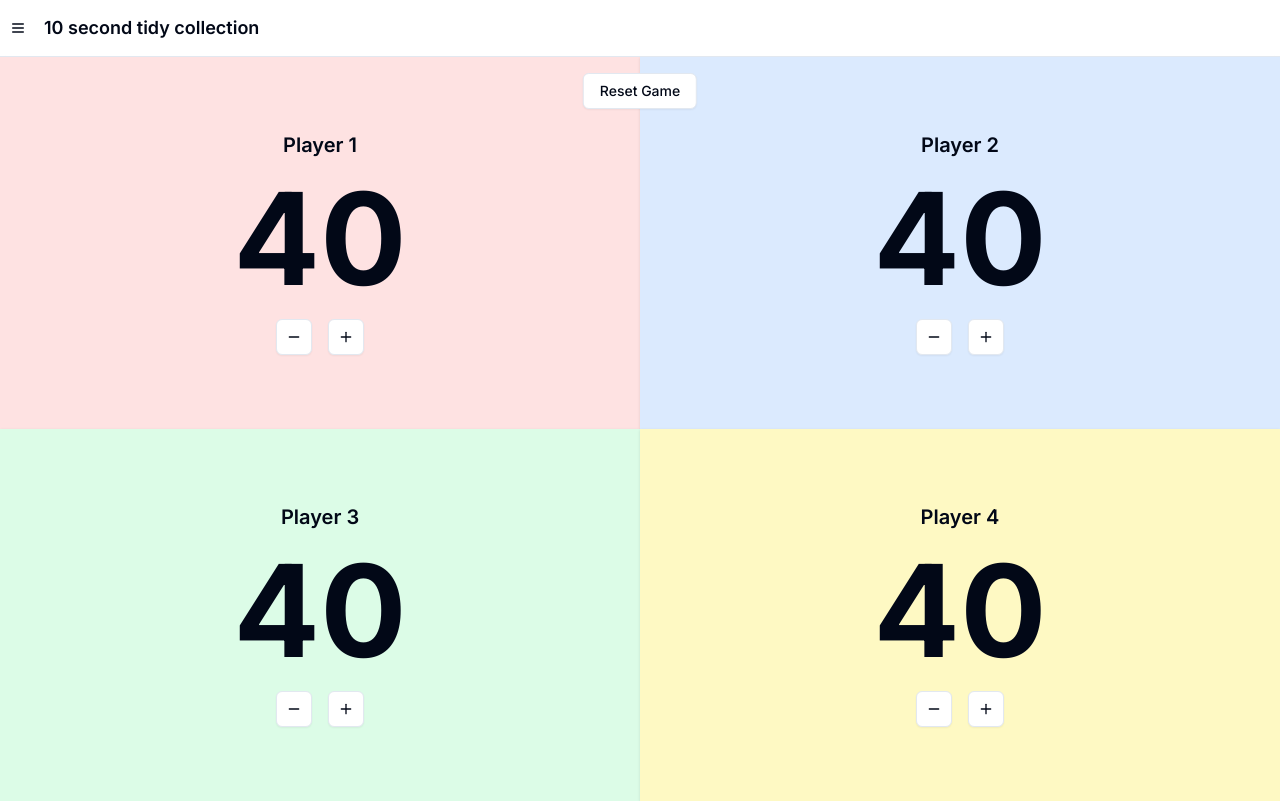
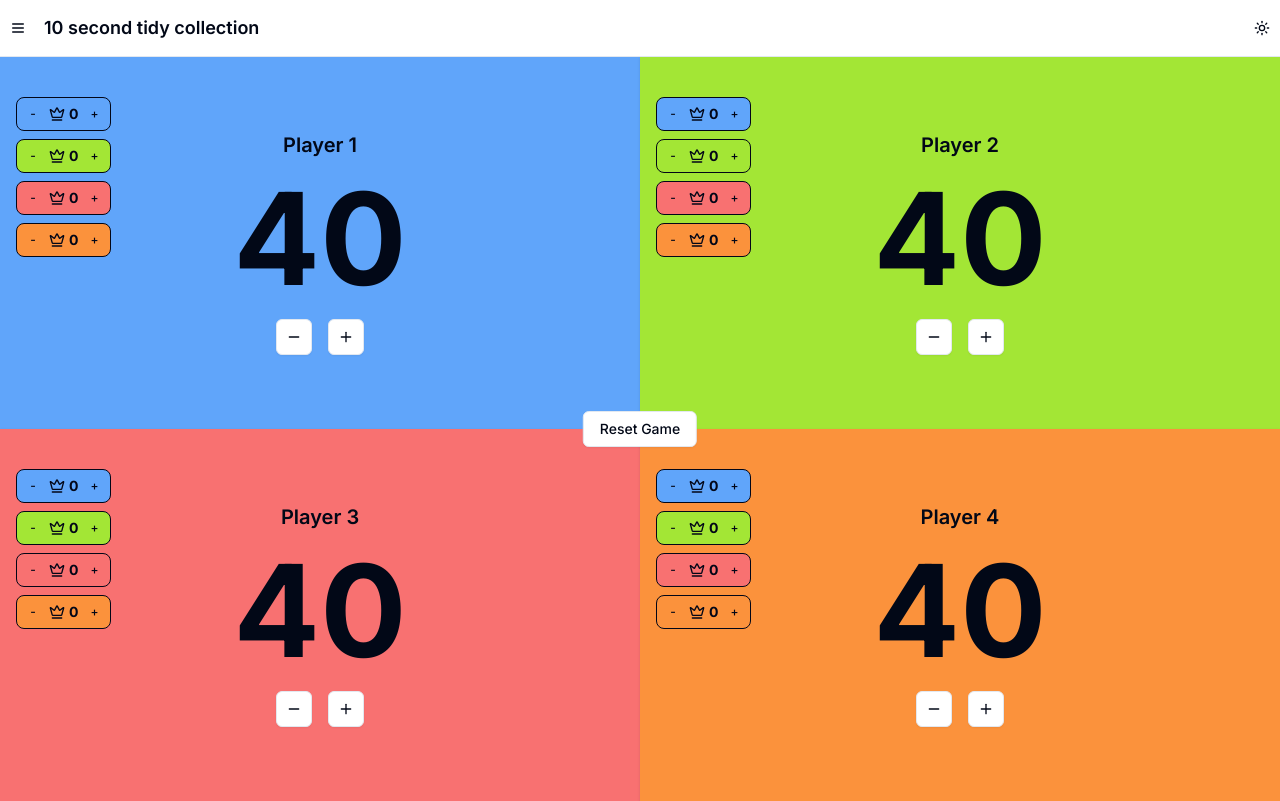
Before and after one commit to BennGraham/mealplan, a Next.js app: page /mtg-counter in a window 1280 px wide. Built offline with nearby package versions, Linux system fonts and the light colour scheme.

Commit message:
add commander damage, player colours

```diff
--- a/app/layout.tsx
+++ b/app/layout.tsx
@@ -1,28 +1,36 @@
-import type { Metadata } from "next"
-import { Inter } from "next/font/google"
-import "./globals.css"
-import { SiteHeader } from "@/components/site-header"
+import type { Metadata } from "next";
+import { Inter } from "next/font/google";
+import "./globals.css";
+import { SiteHeader } from "@/components/site-header";
+import { ThemeProvider } from "@/components/theme-provider";
 
-const inter = Inter({ subsets: ["latin"] })
+const inter = Inter({ subsets: ["latin"] });
 
 export const metadata: Metadata = {
   title: "Weekly Meal Planner",
   description: "Healthy, easy-to-make recipes generated weekly",
-}
+};
 
 export default function RootLayout({
   children,
 }: {
-  children: React.ReactNode
+  children: React.ReactNode;
 }) {
   return (
     <html lang="en">
       <body className={inter.className}>
-        <div className="relative min-h-screen bg-background">
-          <SiteHeader />
-          {children}
-        </div>
+        <ThemeProvider
+          attribute="class"
+          defaultTheme="system"
+          enableSystem
+          disableTransitionOnChange
+        >
+          <div className="relative min-h-screen bg-background">
+            <SiteHeader />
+            {children}
+          </div>
+        </ThemeProvider>
       </body>
     </html>
-  )
+  );
 }
--- a/app/mtg-counter/page.tsx
+++ b/app/mtg-counter/page.tsx
@@ -3,19 +3,114 @@ import { useState } from "react";
 import { Minus, Plus } from "lucide-react";
 import { Button } from "@/components/ui/button";
 import { Card, CardContent } from "@/components/ui/card";
+import { CommanderDamage } from "@/components/commander-damage";
+
+interface CmdDmg {
+  id: number;
+  damage: number;
+}
 
 interface Player {
   id: number;
   life: number;
+  cmd: CmdDmg[];
   color: string;
 }
 
 export default function MTGCounter() {
   const [players, setPlayers] = useState<Player[]>([
-    { id: 1, life: 40, color: "bg-red-100" },
-    { id: 2, life: 40, color: "bg-blue-100" },
-    { id: 3, life: 40, color: "bg-green-100" },
-    { id: 4, life: 40, color: "bg-yellow-100" },
+    {
+      id: 1,
+      life: 40,
+      cmd: [
+        {
+          id: 1,
+          damage: 0,
+        },
+        {
+          id: 2,
+          damage: 0,
+        },
+        {
+          id: 3,
+          damage: 0,
+        },
+        {
+          id: 4,
+          damage: 0,
+        },
+      ],
+      color: "bg-blue-400",
+    },
+    {
+      id: 2,
+      life: 40,
+      cmd: [
+        {
+          id: 1,
+          damage: 0,
+        },
+        {
+          id: 2,
+          damage: 0,
+        },
+        {
+          id: 3,
+          damage: 0,
+        },
+        {
+          id: 4,
+          damage: 0,
+        },
+      ],
+      color: "bg-lime-400",
+    },
+    {
+      id: 3,
+      life: 40,
+      cmd: [
+        {
+          id: 1,
+          damage: 0,
+        },
+        {
+          id: 2,
+          damage: 0,
+        },
+        {
+          id: 3,
+          damage: 0,
+        },
+        {
+          id: 4,
+          damage: 0,
+        },
+      ],
+      color: "bg-red-400",
+    },
+    {
+      id: 4,
+      life: 40,
+      cmd: [
+        {
+          id: 1,
+          damage: 0,
+        },
+        {
+          id: 2,
+          damage: 0,
+        },
+        {
+          id: 3,
+          damage: 0,
+        },
+        {
+          id: 4,
+          damage: 0,
+        },
+      ],
+      color: "bg-orange-400",
+    },
   ]);
 
   const updateLife = (id: number, change: number) => {
@@ -27,7 +122,33 @@ export default function MTGCounter() {
   };
 
   const resetGame = () => {
-    setPlayers((current) => current.map((player) => ({ ...player, life: 40 })));
+    setPlayers((current) =>
+      current.map((player) => ({
+        ...player,
+        life: 40,
+        cmd: player.cmd.map((cmd) => ({ ...cmd, damage: 0 })),
+      }))
+    );
+  };
+
+  const updateCommanderDamage = (
+    fromPlayer: number,
+    toPlayer: number,
+    change: number
+  ) => {
+    setPlayers((current) =>
+      current.map((player) => {
+        if (player.id === toPlayer) {
+          const updatedCmd = player.cmd.map((cmd) =>
+            cmd.id === fromPlayer
+              ? { ...cmd, damage: Math.max(0, cmd.damage + change) }
+              : cmd
+          );
+          return { ...player, cmd: updatedCmd };
+        }
+        return player;
+      })
+    );
   };
 
   return (
@@ -35,7 +156,7 @@ export default function MTGCounter() {
       <Button
         onClick={resetGame}
         variant="outline"
-        className="absolute top-4 left-1/2 -translate-x-1/2 z-10"
+        className="absolute top-1/2 -translate-y-1/2 left-1/2 -translate-x-1/2 z-[99]"
       >
         Reset Game
       </Button>
@@ -45,6 +166,23 @@ export default function MTGCounter() {
             key={player.id}
             className={`${player.color} rounded-none border-none h-full relative overflow-hidden`}
           >
+            <div className="absolute top-10 left-4 flex flex-col gap-2 z-20">
+              {player.cmd.map((cmd) => {
+                const commanderColor =
+                  players.find((p) => p.id === cmd.id)?.color || player.color;
+
+                return (
+                  <CommanderDamage
+                    key={cmd.id}
+                    fromPlayer={cmd.id}
+                    toPlayer={player.id}
+                    damage={cmd.damage}
+                    color={commanderColor}
+                    onDamageChange={updateCommanderDamage}
+                  />
+                );
+              })}
+            </div>
             <div
               className="absolute left-0 top-0 w-1/2 h-full cursor-pointer hover:bg-red-800/5 active:bg-red-800/25 transition-colors z-[10]"
               onClick={() => updateLife(player.id, -1)}
--- /dev/null
+++ b/components/commander-damage.tsx
@@ -0,0 +1,55 @@
+"use client";
+import { Crown } from "lucide-react";
+import { Button } from "@/components/ui/button";
+
+interface CommanderDamageProps {
+  fromPlayer: number;
+  toPlayer: number;
+  damage: number;
+  color: string; // Add color prop
+  onDamageChange: (
+    fromPlayer: number,
+    toPlayer: number,
+    change: number
+  ) => void;
+}
+
+export function CommanderDamage({
+  fromPlayer,
+  toPlayer,
+  damage,
+  color,
+  onDamageChange,
+}: CommanderDamageProps) {
+  return (
+    <div
+      className={`flex items-center gap-1 z-20 ${color} p-1 rounded-lg border border-slate-950 text-slate-950`}
+      onClick={(e) => e.stopPropagation()}
+    >
+      <Button
+        variant="ghost"
+        size="sm"
+        onClick={() => onDamageChange(fromPlayer, toPlayer, -1)}
+        className="h-6 w-6 p-0"
+      >
+        -
+      </Button>
+      <div className="flex items-center gap-1">
+        <Crown className="h-4 w-4" />
+        <span
+          className={`text-sm font-bold ${damage >= 21 ? "text-red-600" : ""}`}
+        >
+          {damage}
+        </span>
+      </div>
+      <Button
+        variant="ghost"
+        size="sm"
+        onClick={() => onDamageChange(fromPlayer, toPlayer, 1)}
+        className="h-6 w-6 p-0"
+      >
+        +
+      </Button>
+    </div>
+  );
+}
--- a/components/site-header.tsx
+++ b/components/site-header.tsx
@@ -2,8 +2,9 @@
 
 import Link from "next/link";
 import { usePathname } from "next/navigation";
-import { Menu } from "lucide-react";
+import { Menu, Sun, Moon } from "lucide-react";
 import { Button } from "@/components/ui/button";
+import { useTheme } from "next-themes";
 import {
   Sheet,
   SheetContent,
@@ -11,6 +12,7 @@ import {
   SheetTitle,
   SheetTrigger,
 } from "@/components/ui/sheet";
+import { useState } from "react";
 
 const routes = [
   {
@@ -29,11 +31,13 @@ const routes = [
 
 export function SiteHeader() {
   const pathname = usePathname();
+  const { theme, setTheme } = useTheme();
+  const [isOpen, setIsOpen] = useState(false);
 
   return (
     <header className="sticky top-0 z-50 w-full border-b bg-background/95 backdrop-blur supports-[backdrop-filter]:bg-background/60">
       <div className="container flex h-14 items-center">
-        <Sheet>
+        <Sheet open={isOpen} onOpenChange={setIsOpen}>
           <SheetTrigger asChild>
             <Button variant="ghost" size="icon" className="mr-2">
               <Menu className="h-5 w-5" />
@@ -49,6 +53,7 @@ export function SiteHeader() {
                 <Link
                   key={route.href}
                   href={route.href}
+                  onClick={() => setIsOpen(false)}
                   className={`px-4 py-2 text-sm font-medium rounded-md hover:bg-accent hover:text-accent-foreground ${
                     pathname === route.href ? "bg-accent" : ""
                   }`}
@@ -62,6 +67,15 @@ export function SiteHeader() {
         <div className="flex-1">
           <h1 className="text-lg font-semibold">10 second tidy collection</h1>
         </div>
+        <Button
+          variant="ghost"
+          size="icon"
+          onClick={() => setTheme(theme === "dark" ? "light" : "dark")}
+        >
+          <Sun className="h-5 w-5 rotate-0 scale-100 transition-all dark:-rotate-90 dark:scale-0" />
+          <Moon className="absolute h-5 w-5 rotate-90 scale-0 transition-all dark:rotate-0 dark:scale-100" />
+          <span className="sr-only">Toggle theme</span>
+        </Button>
       </div>
     </header>
   );
--- /dev/null
+++ b/components/theme-provider.tsx
@@ -0,0 +1,11 @@
+"use client";
+
+import * as React from "react";
+import { ThemeProvider as NextThemesProvider } from "next-themes";
+
+export function ThemeProvider({
+  children,
+  ...props
+}: React.ComponentProps<typeof NextThemesProvider>) {
+  return <NextThemesProvider {...props}>{children}</NextThemesProvider>;
+}
--- a/package.json
+++ b/package.json
@@ -19,6 +19,7 @@
     "fs": "^0.0.1-security",
     "lucide-react": "^0.473.0",
     "next": "14.2.16",
+    "next-themes": "^0.4.4",
     "openai": "^4.79.1",
     "path": "^0.12.7",
     "react": "^18",
--- a/tailwind.config.ts
+++ b/tailwind.config.ts
@@ -10,75 +10,75 @@ const config: Config = {
   theme: {
     extend: {
       colors: {
-  			background: 'hsl(var(--background))',
-  			foreground: 'hsl(var(--foreground))',
+        background: "hsl(var(--background))",
+        foreground: "hsl(var(--foreground))",
         card: {
-  				DEFAULT: 'hsl(var(--card))',
-  				foreground: 'hsl(var(--card-foreground))'
+          DEFAULT: "hsl(var(--card))",
+          foreground: "hsl(var(--card-foreground))",
         },
         popover: {
-  				DEFAULT: 'hsl(var(--popover))',
-  				foreground: 'hsl(var(--popover-foreground))'
+          DEFAULT: "hsl(var(--popover))",
+          foreground: "hsl(var(--popover-foreground))",
         },
         primary: {
-  				DEFAULT: 'hsl(var(--primary))',
-  				foreground: 'hsl(var(--primary-foreground))'
+          DEFAULT: "hsl(var(--primary))",
+          foreground: "hsl(var(--primary-foreground))",
         },
         secondary: {
-  				DEFAULT: 'hsl(var(--secondary))',
-  				foreground: 'hsl(var(--secondary-foreground))'
+          DEFAULT: "hsl(var(--secondary))",
+          foreground: "hsl(var(--secondary-foreground))",
         },
         muted: {
-  				DEFAULT: 'hsl(var(--muted))',
-  				foreground: 'hsl(var(--muted-foreground))'
+          DEFAULT: "hsl(var(--muted))",
+          foreground: "hsl(var(--muted-foreground))",
         },
         accent: {
-  				DEFAULT: 'hsl(var(--accent))',
-  				foreground: 'hsl(var(--accent-foreground))'
+          DEFAULT: "hsl(var(--accent))",
+          foreground: "hsl(var(--accent-foreground))",
         },
         destructive: {
-  				DEFAULT: 'hsl(var(--destructive))',
-  				foreground: 'hsl(var(--destructive-foreground))'
+          DEFAULT: "hsl(var(--destructive))",
+          foreground: "hsl(var(--destructive-foreground))",
         },
-  			border: 'hsl(var(--border))',
-  			input: 'hsl(var(--input))',
-  			ring: 'hsl(var(--ring))',
+        border: "hsl(var(--border))",
+        input: "hsl(var(--input))",
+        ring: "hsl(var(--ring))",
         chart: {
-  				'1': 'hsl(var(--chart-1))',
-  				'2': 'hsl(var(--chart-2))',
-  				'3': 'hsl(var(--chart-3))',
-  				'4': 'hsl(var(--chart-4))',
-  				'5': 'hsl(var(--chart-5))'
-  			}
+          "1": "hsl(var(--chart-1))",
+          "2": "hsl(var(--chart-2))",
+          "3": "hsl(var(--chart-3))",
+          "4": "hsl(var(--chart-4))",
+          "5": "hsl(var(--chart-5))",
+        },
       },
       borderRadius: {
-  			lg: 'var(--radius)',
-  			md: 'calc(var(--radius) - 2px)',
-  			sm: 'calc(var(--radius) - 4px)'
+        lg: "var(--radius)",
+        md: "calc(var(--radius) - 2px)",
+        sm: "calc(var(--radius) - 4px)",
       },
       keyframes: {
-  			'accordion-down': {
+        "accordion-down": {
           from: {
-  					height: '0'
+            height: "0",
           },
           to: {
-  					height: 'var(--radix-accordion-content-height)'
-  				}
+            height: "var(--radix-accordion-content-height)",
           },
-  			'accordion-up': {
+        },
+        "accordion-up": {
           from: {
-  					height: 'var(--radix-accordion-content-height)'
+            height: "var(--radix-accordion-content-height)",
           },
           to: {
-  					height: '0'
-  				}
-  			}
+            height: "0",
+          },
+        },
       },
       animation: {
-  			'accordion-down': 'accordion-down 0.2s ease-out',
-  			'accordion-up': 'accordion-up 0.2s ease-out'
-  		}
-  	}
+        "accordion-down": "accordion-down 0.2s ease-out",
+        "accordion-up": "accordion-up 0.2s ease-out",
+      },
+    },
   },
   plugins: [require("tailwindcss-animate")],
 };
```
Also changed, not shown: 1 other file (tests, documents, lock files or other folders). Lines whose indentation alone changed are shown as unchanged.
